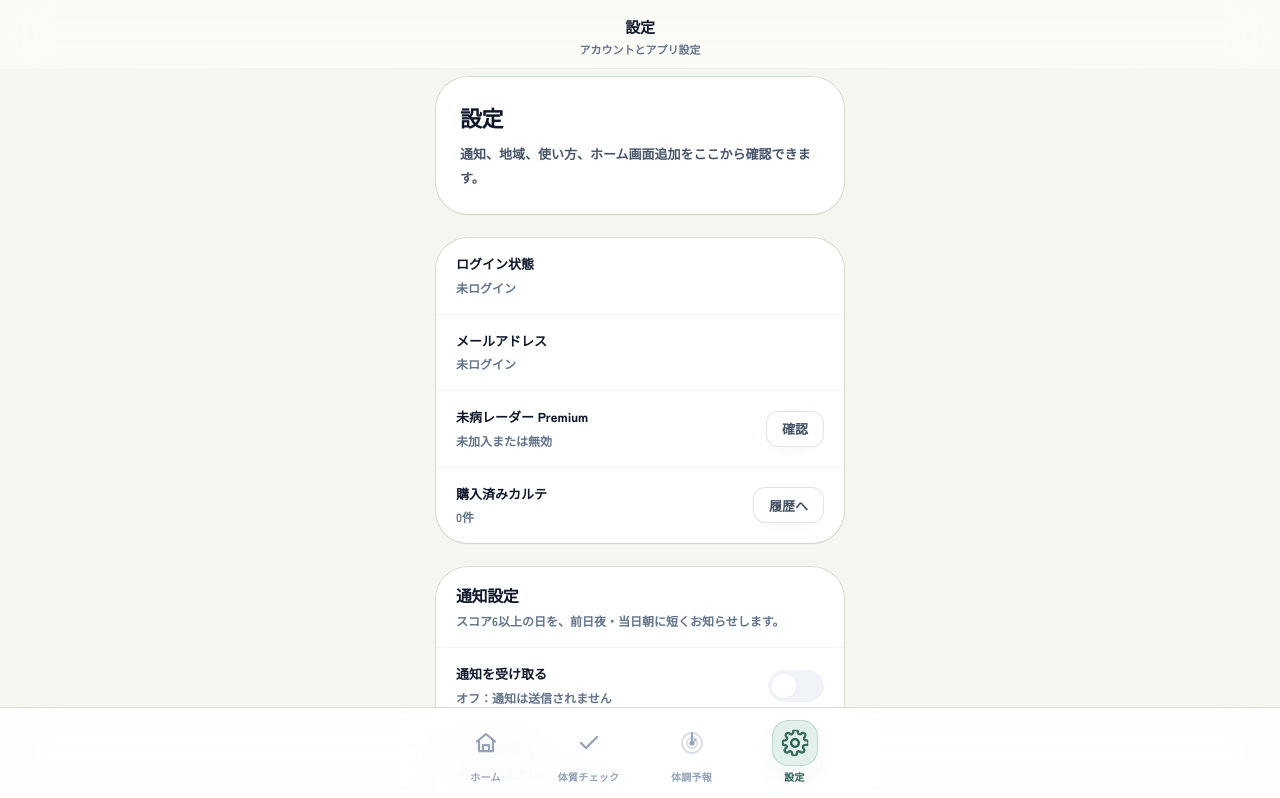
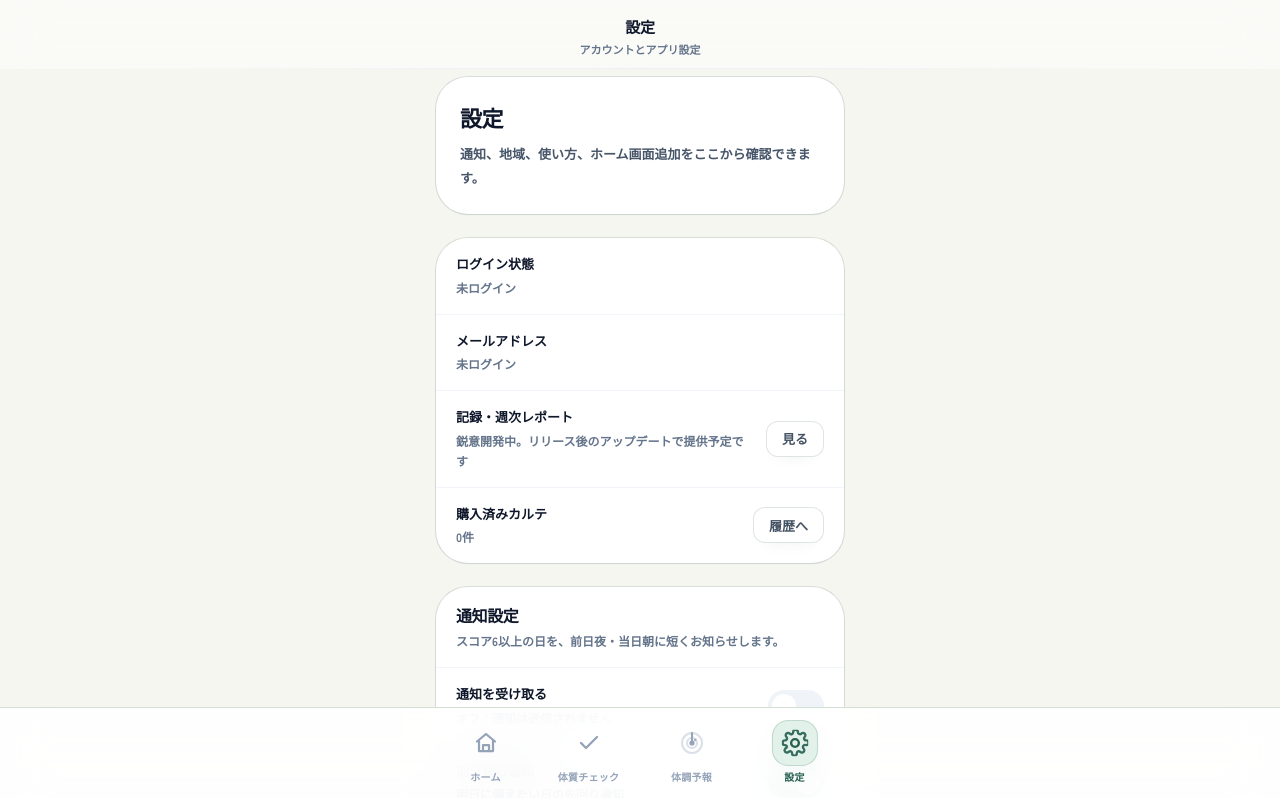
Before and after one commit to totonoucare/totonoucare-webapp, a Next.js app: page /settings in a window 1280 px wide. Shown: the top 798 px of the page. Built offline with nearby package versions, Linux system fonts and the light colour scheme; no server answers.

Commit message:
Update page.js

```diff
--- a/app/settings/page.js
+++ b/app/settings/page.js
@@ -95,7 +95,6 @@ export default function SettingsPage() {
   const router = useRouter();
   const [loading, setLoading] = useState(true);
   const [user, setUser] = useState(null);
-  const [premium, setPremium] = useState(null);
   const [karteCount, setKarteCount] = useState(null);
   const [error, setError] = useState("");
 
@@ -145,8 +144,7 @@ export default function SettingsPage() {
 
         if (!data?.user) return;
 
-        const [premiumRes, unlocksRes, notificationRes, locationRes] = await Promise.allSettled([
-          authedFetch("/api/premium/status"),
+        const [unlocksRes, notificationRes, locationRes] = await Promise.allSettled([
           supabase
             .from("personal_karte_unlocks")
             .select("id", { count: "exact", head: true })
@@ -157,7 +155,6 @@ export default function SettingsPage() {
         ]);
 
         if (cancelled) return;
-        if (premiumRes.status === "fulfilled") setPremium(premiumRes.value);
         if (unlocksRes.status === "fulfilled") setKarteCount(unlocksRes.value?.count ?? 0);
         if (notificationRes.status === "fulfilled") setNotificationSettings(notificationRes.value?.settings || null);
         if (locationRes.status === "fulfilled") setLocation(locationRes.value?.location || null);
@@ -290,7 +287,6 @@ export default function SettingsPage() {
     }
   }
 
-  const premiumActive = premium?.isPremium || premium?.active || premium?.isActive || premium?.status === "active";
   const notificationEnabled = Boolean(notificationSettings?.enabled);
   const minScore = notificationSettings?.min_score ?? 6;
   const locationLabel = useMemo(() => {
@@ -317,9 +313,9 @@ export default function SettingsPage() {
         <Row label="ログイン状態" value={loading ? "確認中…" : user ? "ログイン中" : "未ログイン"} />
         <Row label="メールアドレス" value={user?.email || "未ログイン"} />
         <Row
-          label="未病レーダー Premium"
-          value={loading ? "確認中…" : premiumActive ? "有効" : "未加入または無効"}
-          action={<Button size="sm" variant="secondary" onClick={() => router.push("/records?tab=report")}>確認</Button>}
+          label="記録・週次レポート"
+          value="鋭意開発中。リリース後のアップデートで提供予定です"
+          action={<Button size="sm" variant="secondary" onClick={() => router.push("/records?tab=calendar")}>見る</Button>}
         />
         <Row
           label="購入済みカルテ"
```
